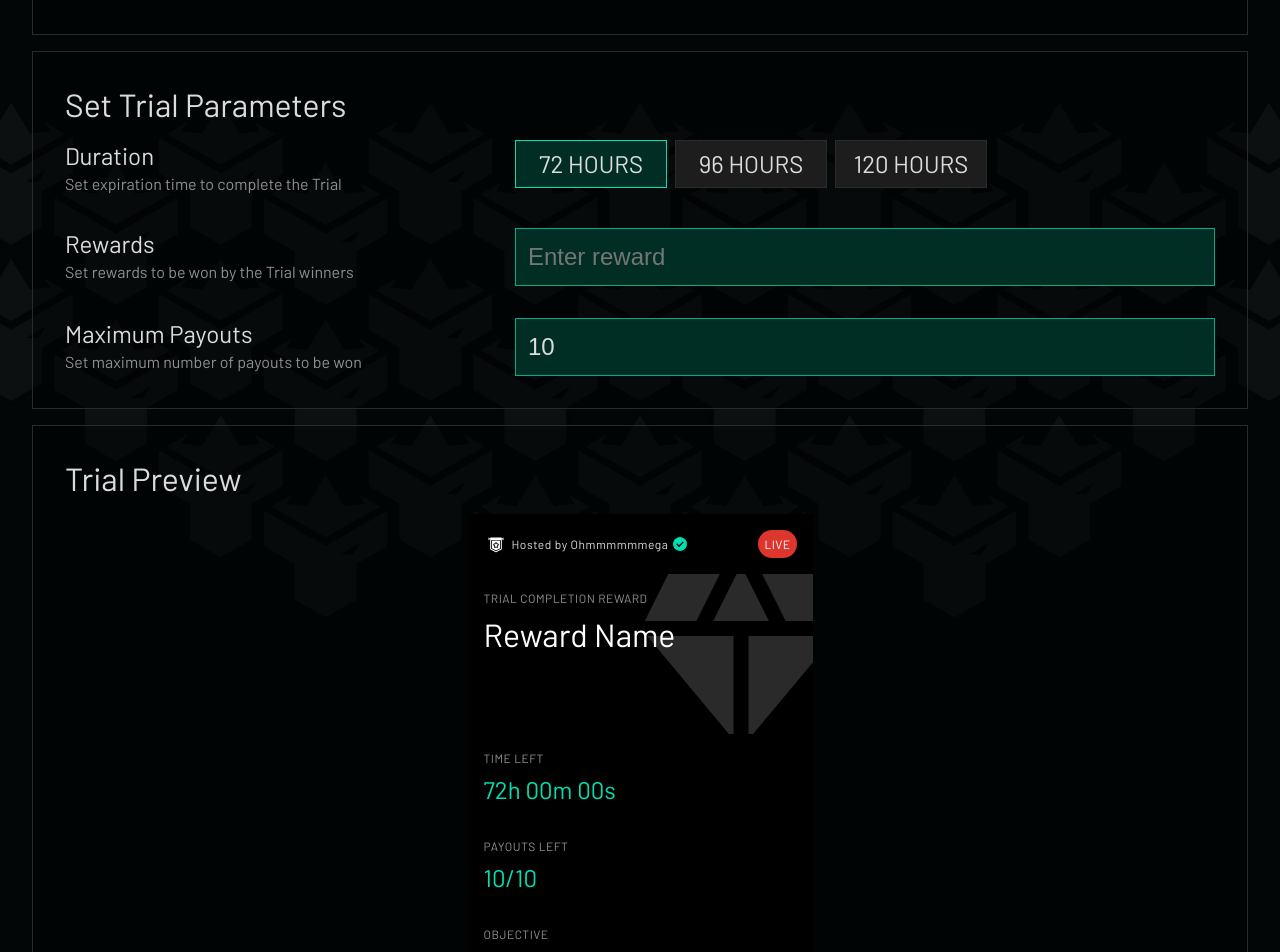
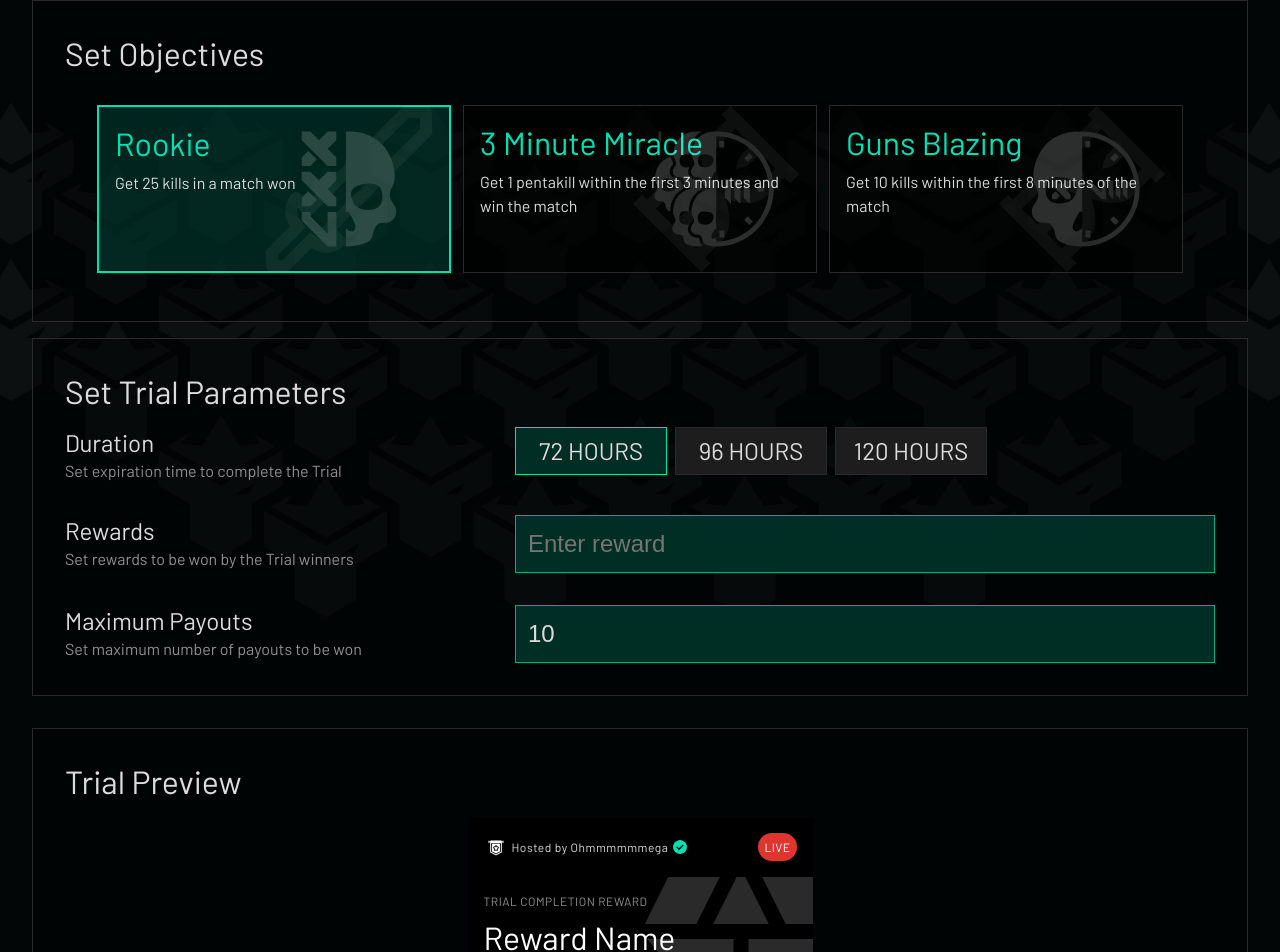
Before and after one commit to justinealvaro15/takehome-exam, a React (Vite) app: page / in a window 1280 px wide. Shown: the top 952 px of the page. Built offline with nearby package versions, Linux system fonts and the light colour scheme.

Commit message:
Fix: Update section layout
- Update styling of main section components to align layout
with Figma mockup

```diff
--- a/src/App.css
+++ b/src/App.css
@@ -9,6 +9,7 @@
   justify-content: center;
   align-items: center;
   color: #DCDCDC;
+  min-width: 1064px;
 }
 
 .logo {
--- a/src/components/Card/index.css
+++ b/src/components/Card/index.css
@@ -18,5 +18,6 @@
 .card-content {
     display: flex;
     width: 100%;
+    height: 100%;
     align-items: flex-start;
 }
--- a/src/components/TrialPreview/index.css
+++ b/src/components/TrialPreview/index.css
@@ -1,6 +1,7 @@
 .trial-preview-root {
     display: flex;
     width: 100%;
+    max-width: 580px;
     padding-bottom: 16px;
 }
 
@@ -9,4 +10,12 @@
     align-self: center;
     justify-content: center;
     width: 100%;
+    min-width: 345px;
 }
+
+@media (max-width: 2100px) {
+    .trial-preview-root {
+        max-width: 1419px;
+        width: 100%;
+    }
+}
--- a/src/pages/AddTrial/index.css
+++ b/src/pages/AddTrial/index.css
@@ -1,5 +1,13 @@
 .add-trial {
     display: flex;
     width: 100%;
-    height: 100%;
+    max-height: 100vh;
+    gap: 16px;
+    justify-content: center;
+    flex-wrap: wrap;
 }
+
+.add-trial-fields {
+    display: flex;
+    flex-direction: column;
+}
--- a/src/pages/AddTrial/index.tsx
+++ b/src/pages/AddTrial/index.tsx
@@ -2,11 +2,15 @@ import SetObjective from "../../components/SetObjective";
 import SetTrialParameters from "../../components/SetTrialParameters";
 import TrialPreview from "../../components/TrialPreview";
 
+import './index.css';
+
 const AddTrial = () => {
     return (
         <div className="add-trial">
-            <SetObjective />
-            <SetTrialParameters />
+            <div className="add-trial-fields">
+                <SetObjective />
+                <SetTrialParameters />
+            </div>
             <TrialPreview />
         </div>
     );
```
